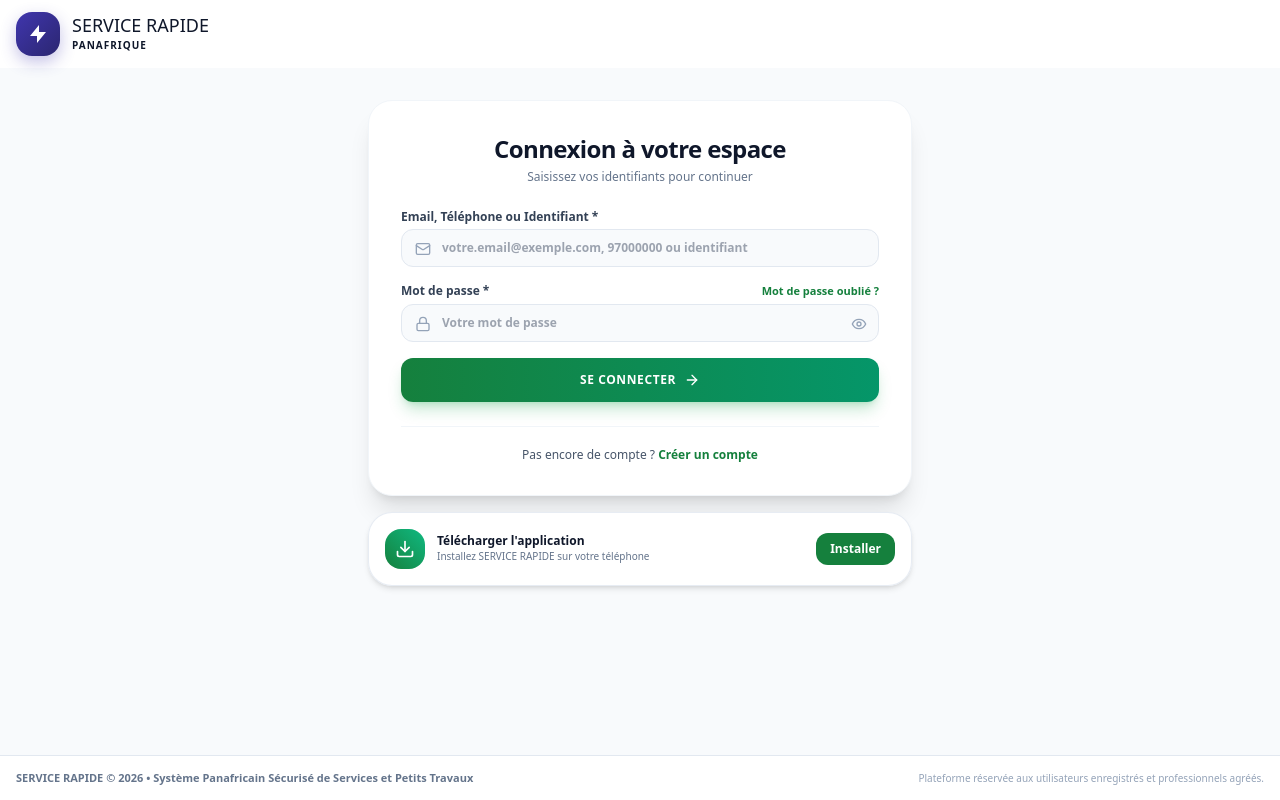
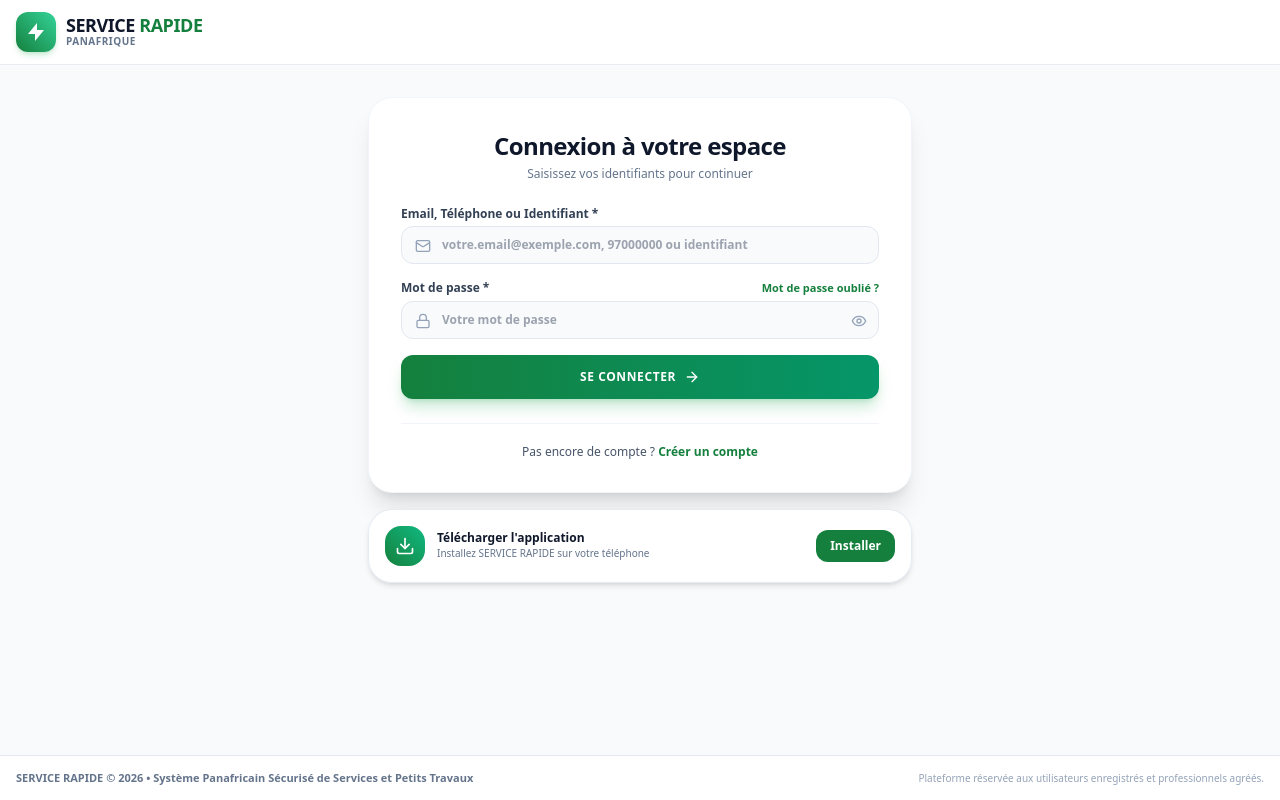
Before and after one commit to victoriengoutchowanou9-coder/SERVICE-RAPIDE, a React (Vite) app in the folder frontend/: page / in a window 1280 px wide. Built offline with nearby package versions, Linux system fonts and the light colour scheme; no server answers.

Commit message:
Update Header.tsx

```diff
--- a/frontend/src/components/Header.tsx
+++ b/frontend/src/components/Header.tsx
@@ -14,94 +14,91 @@ interface HeaderProps {
   onToggleMenu?: () => void;
 }
 
-const Logo: React.FC<{ onGoHome?: () => void }> = ({ onGoHome }) => (
-  <div
-    onClick={onGoHome}
-    className={`flex items-center gap-3 ${onGoHome ? 'cursor-pointer' : ''}`}
-  >
-    <div
-      className="w-11 h-11 rounded-2xl flex items-center justify-center text-white"
-      style={{
-        background: 'linear-gradient(135deg, #4036ae, #2b2670)',
-        boxShadow: '0 6px 16px rgba(64, 54, 174, 0.3)',
-      }}
-    >
-      <svg className="w-6 h-6 fill-current" viewBox="0 0 24 24">
-        <path d="M13 10V3L4 14h7v7l9-11h-7z" />
-      </svg>
-    </div>
-    <div>
-      <h1 className="sr-title text-lg leading-none">
-        SERVICE <span style={{ color: 'var(--sr-primary)' }}>RAPIDE</span>
-      </h1>
-      <p
-        className="text-[10px] uppercase font-semibold tracking-widest mt-1"
-        style={{ color: 'var(--sr-text)' }}
-      >
-        Panafrique
-      </p>
-    </div>
-  </div>
-);
-
-const roleLabel = (role?: string) => {
-  if (role === 'ADMIN' || role === 'DEVELOPER' || role === 'developer') return '🛡️ Superviseur';
-  if (role === 'PROVIDER') return '🛠️ Prestataire';
-  return '👤 Client';
-};
-
 export const Header: React.FC<HeaderProps> = ({
   user,
   onGoHome,
   isAuthPage = false,
   onToggleMenu,
 }) => {
+  // 1. SUR LA PAGE DE CONNEXION : LOGO SEUL, SUPPRESSION TOTALE DE TOUS LES BOUTONS EN HAUT
   if (isAuthPage || !user) {
     return (
-      <header
-        className="sticky top-0 z-40 bg-white px-4 py-3"
-        style={{ borderBottom: '1px solid var(--sr-border)' }}
-      >
+      <header className="sticky top-0 z-40 bg-white/95 backdrop-blur-md border-b border-slate-200/80 px-4 py-3 shadow-xs">
         <div className="max-w-7xl mx-auto flex items-center justify-between">
-          <Logo onGoHome={onGoHome} />
+          <div
+            onClick={onGoHome}
+            className={`flex items-center gap-2.5 ${onGoHome ? 'cursor-pointer hover:opacity-90 transition' : ''}`}
+          >
+            <div className="w-10 h-10 rounded-xl bg-gradient-to-tr from-brand-600 to-emerald-400 flex items-center justify-center text-white shadow-md shadow-brand-500/20">
+              <svg className="w-6 h-6 fill-current" viewBox="0 0 24 24">
+                <path d="M13 10V3L4 14h7v7l9-11h-7z" />
+              </svg>
+            </div>
+            <div>
+              <h1 className="text-lg font-black tracking-tight text-slate-900 leading-none">
+                SERVICE <span className="text-brand-600">RAPIDE</span>
+              </h1>
+              <p className="text-[10px] uppercase font-bold text-slate-500 tracking-wider">
+                Panafrique
+              </p>
+            </div>
+          </div>
+          {/* Aucun bouton en haut sur la page de connexion */}
         </div>
       </header>
     );
   }
 
+  // 2. DANS L'APPLICATION (UTILISATEUR CONNECTÉ) :
+  // Affichage du menu trois traits (☰) à gauche et logo officiel.
+  // Suppression de tout sélecteur de pays européen ou langue européenne.
   return (
-    <header
-      className="sticky top-0 z-40 bg-white px-4 py-3"
-      style={{ borderBottom: '1px solid var(--sr-border)' }}
-    >
+    <header className="sticky top-0 z-40 bg-white/95 backdrop-blur-md border-b border-slate-200/80 px-4 py-3 shadow-xs">
       <div className="max-w-7xl mx-auto flex items-center justify-between gap-3">
-        <div className="flex items-center gap-3">
+        <div className="flex items-center gap-2 sm:gap-3">
+          {/* BOUTON MENU LATÉRAL TROIS TRAITS (☰) */}
           <button
             type="button"
             onClick={onToggleMenu}
-            className="sr-icon-btn"
+            className="w-10 h-10 rounded-xl bg-slate-100 hover:bg-slate-200 active:bg-slate-300 text-slate-800 flex items-center justify-center transition border border-slate-200 shadow-2xs"
+            title="Menu de navigation principal"
             aria-label="Ouvrir le menu de navigation"
           >
-            <Menu className="w-6 h-6" />
+            <Menu className="w-5 h-5" />
           </button>
-          <Logo onGoHome={onGoHome} />
+
+          {/* Logo officiel de l'application */}
+          <div
+            onClick={onGoHome}
+            className={`flex items-center gap-2.5 ${onGoHome ? 'cursor-pointer hover:opacity-90 transition' : ''}`}
+          >
+            <div className="w-10 h-10 rounded-xl bg-gradient-to-tr from-brand-600 to-emerald-400 flex items-center justify-center text-white shadow-md shadow-brand-500/20">
+              <svg className="w-6 h-6 fill-current" viewBox="0 0 24 24">
+                <path d="M13 10V3L4 14h7v7l9-11h-7z" />
+              </svg>
+            </div>
+            <div>
+              <h1 className="text-lg font-black tracking-tight text-slate-900 leading-none">
+                SERVICE <span className="text-brand-600">RAPIDE</span>
+              </h1>
+              <p className="text-[10px] uppercase font-bold text-slate-500 tracking-wider">
+                Panafrique
+              </p>
+            </div>
+          </div>
         </div>
 
+        {/* Côté droit épuré avec badge de rôle connecté */}
         <div className="flex items-center gap-2">
-          <span
-            className="text-xs font-semibold hidden sm:inline-block"
-            style={{ color: 'var(--sr-text)' }}
-          >
+          <span className="text-[11px] font-bold text-slate-600 hidden sm:inline-block">
             {user?.firstName ? `Bonjour, ${user.firstName}` : user?.email}
           </span>
-          <span
-            className="text-[11px] font-bold px-3 py-2 rounded-full uppercase tracking-wider"
-            style={{
-              background: 'var(--sr-lavender)',
-              color: 'var(--sr-primary-dark)',
-            }}
-          >
-            {roleLabel(user?.role)}
+          <span className="text-[10px] font-black px-2.5 py-1 rounded-full uppercase tracking-wider bg-slate-100 text-slate-700 border border-slate-200">
+            {user?.role === 'ADMIN' || user?.role === 'DEVELOPER' || user?.role === 'developer'
+              ? '🛡️ Superviseur'
+              : user?.role === 'PROVIDER'
+              ? '🛠️ Prestataire'
+              : '👤 Client'}
           </span>
         </div>
       </div>
```
